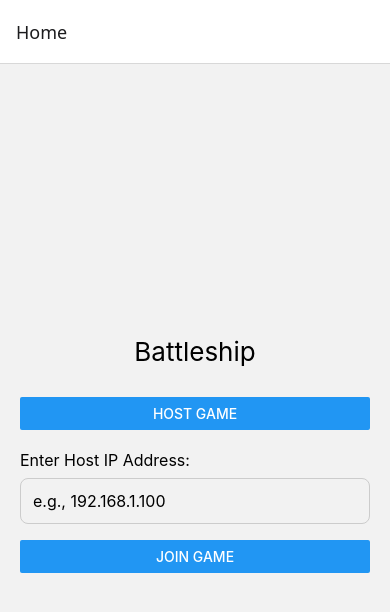
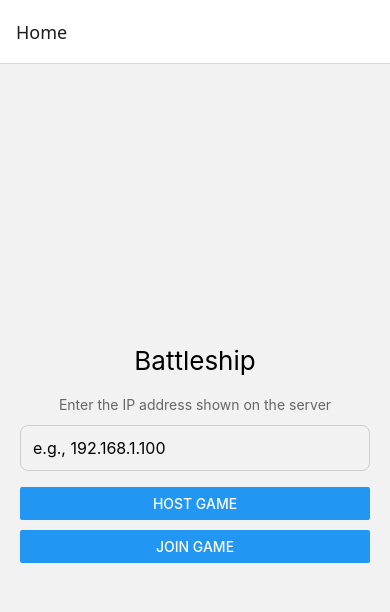
Before and after one commit to Gaganrdev/Battelship, a React Native app: screen /Home in a window 390 px wide. Shown: the top 612 px of the page. Built offline with nearby package versions, Linux system fonts and the light colour scheme.

Commit message:
feat: Update server IP handling in HomeScreen and GameScreen for consistency

```diff
--- a/src/screens/GameScreen.tsx
+++ b/src/screens/GameScreen.tsx
@@ -4,7 +4,7 @@ import { hostGame, joinGame, sendMessage, closeConnection } from '../network/soc
 import Board, { BoardHandle } from '../components/Board';
 
 export default function GameScreen({ route }: any) {
-  const { mode, hostIp } = route.params;
+  const { mode, serverIp } = route.params;
 
   const ownBoardRef = useRef<BoardHandle | null>(null);
   const opponentBoardRef = useRef<BoardHandle | null>(null);
@@ -57,15 +57,15 @@ export default function GameScreen({ route }: any) {
       };
 
       if (mode === 'host') {
-        hostGame(onMessage, undefined, () => setConnected(true), () => setConnected(false));
+        hostGame(onMessage, `ws://${serverIp}:8080`, () => setConnected(true), () => setConnected(false));
       } else if (mode === 'join') {
-        joinGame(hostIp || 'localhost', onMessage, () => setConnected(true), () => setConnected(false));
+        joinGame(serverIp, onMessage, () => setConnected(true), () => setConnected(false));
       }
 
       return () => {
         closeConnection();
       };
-    }, [mode, hostIp]);
+    }, [mode, serverIp]);
 
     function handleAction(action: any) {
       console.log('Outgoing action:', action);
--- a/src/screens/HomeScreen.tsx
+++ b/src/screens/HomeScreen.tsx
@@ -2,37 +2,46 @@ import { View, Text, Button, StyleSheet, TextInput, Alert } from 'react-native';
 import { useState } from 'react';
 
 export default function HomeScreen({ navigation }: any) {
-  const [hostIp, setHostIp] = useState('');
+  const [serverIp, setServerIp] = useState('');
+
+  const handleHost = () => {
+    if (!serverIp.trim()) {
+      Alert.alert('Enter Server IP', 'Please enter your computer\'s IP address where the server is running');
+      return;
+    }
+    navigation.navigate('Game', { mode: 'host', serverIp: serverIp.trim() });
+  };
 
   const handleJoin = () => {
-    if (!hostIp.trim()) {
-      Alert.alert('Enter IP Address', 'Please enter the host\'s IP address to join');
+    if (!serverIp.trim()) {
+      Alert.alert('Enter Server IP', 'Please enter the server IP address');
       return;
     }
-    navigation.navigate('Game', { mode: 'join', hostIp: hostIp.trim() });
+    navigation.navigate('Game', { mode: 'join', serverIp: serverIp.trim() });
   };
 
   return (
     <View style={styles.container}>
       <Text style={styles.title}>Battleship</Text>
 
-      <Button
-        title="Host Game"
-        onPress={() => navigation.navigate('Game', { mode: 'host' })}
-      />
+      <Text style={styles.infoText}>Enter the IP address shown on the server</Text>
 
-      <View style={{ height: 20 }} />
-
-      <Text style={styles.label}>Enter Host IP Address:</Text>
       <TextInput
         style={styles.input}
         placeholder="e.g., 192.168.1.100"
-        value={hostIp}
-        onChangeText={setHostIp}
+        value={serverIp}
+        onChangeText={setServerIp}
         autoCapitalize="none"
         autoCorrect={false}
         keyboardType="numeric"
       />
+
+      <Button
+        title="Host Game"
+        onPress={handleHost}
+      />
+
+      <View style={{ height: 10 }} />
 
       <Button
         title="Join Game"
@@ -51,7 +60,13 @@ const styles = StyleSheet.create({
   title: {
     fontSize: 26,
     textAlign: 'center',
-    marginBottom: 30,
+    marginBottom: 20,
+  },
+  infoText: {
+    fontSize: 14,
+    textAlign: 'center',
+    color: '#666',
+    marginBottom: 12,
   },
   label: {
     fontSize: 16,
```
